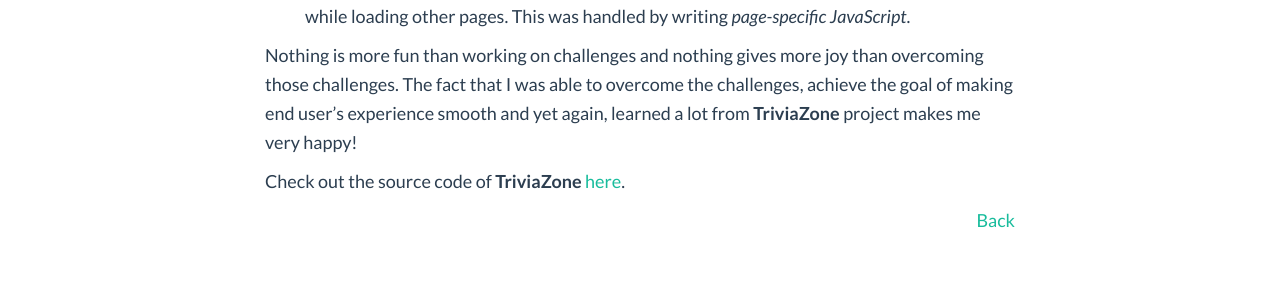
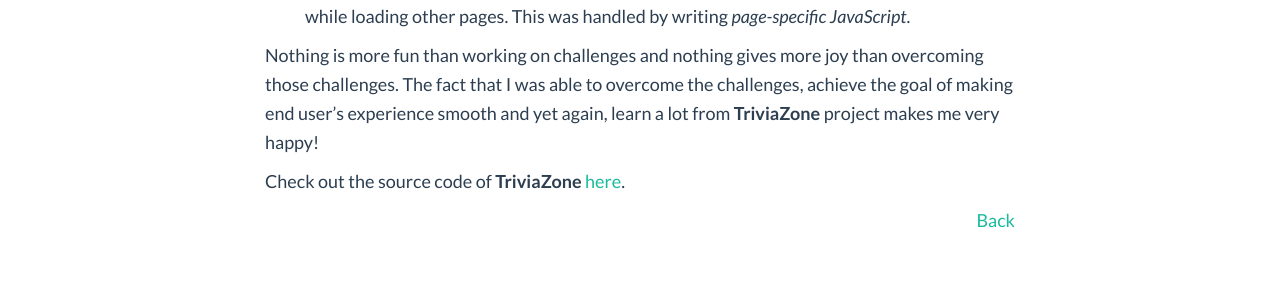
Before and after one commit to soumyaveer/soumyaveer.github.io, a Jekyll site: the page built from _posts/2018-01-30-making-trivia-zone-responsive.markdown, in a window 1280 px wide. Shown: the part 1324-1620 px from the top of the page. Built offline with Jekyll 4.4.1, drawn with Linux system fonts in a browser that asks for light colours; comment, search, counter and statistics services are not loaded.

Commit message:
fix mistakes

```diff
--- a/_posts/2018-01-30-making-trivia-zone-responsive.markdown
+++ b/_posts/2018-01-30-making-trivia-zone-responsive.markdown
@@ -20,6 +20,6 @@ The main challenges that I came across while working on this project were:
 1. Finding the next and previous played trivias data to allow smooth navigation. This was handled by adding an attribute in `Serializer` to hold next and previous data.
 2. Loading of all JavaScript files and thus, getting `undefined id` errors for `get` requests while loading other pages. This was handled by writing _page-specific JavaScript_.
 
-Nothing is more fun than working on challenges and nothing gives more joy than overcoming those challenges. The fact that I was able to overcome the challenges, achieve the goal of making end user's experience smooth and yet again, learned a lot from **TriviaZone** project makes me very happy!
+Nothing is more fun than working on challenges and nothing gives more joy than overcoming those challenges. The fact that I was able to overcome the challenges, achieve the goal of making end user's experience smooth and yet again, learn a lot from **TriviaZone** project makes me very happy!
 
 Check out the source code of **TriviaZone** [here](https://github.com/soumyaveer/trivia-zone).
```
Also changed, not shown: other parts of _posts/2018-01-30-making-trivia-zone-responsive.markdown (+1 -1 lines).
